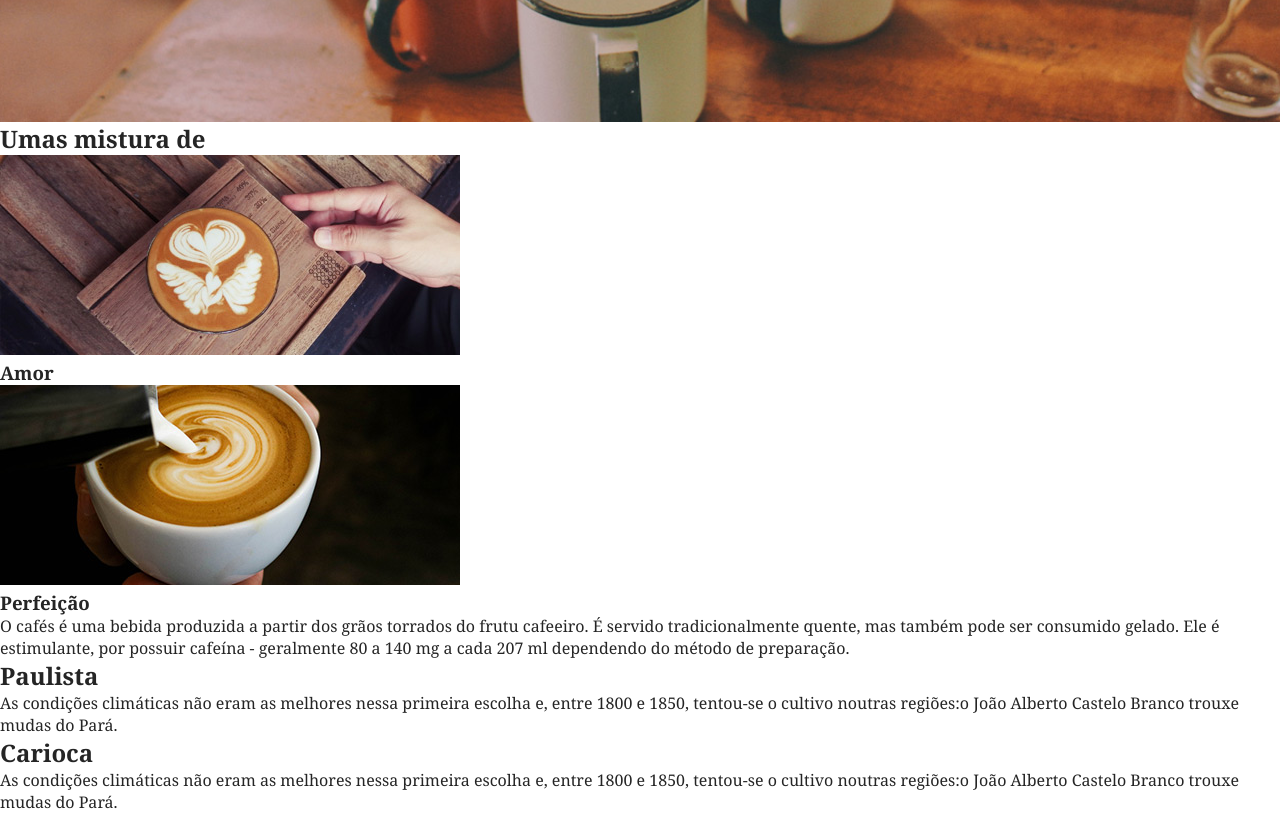
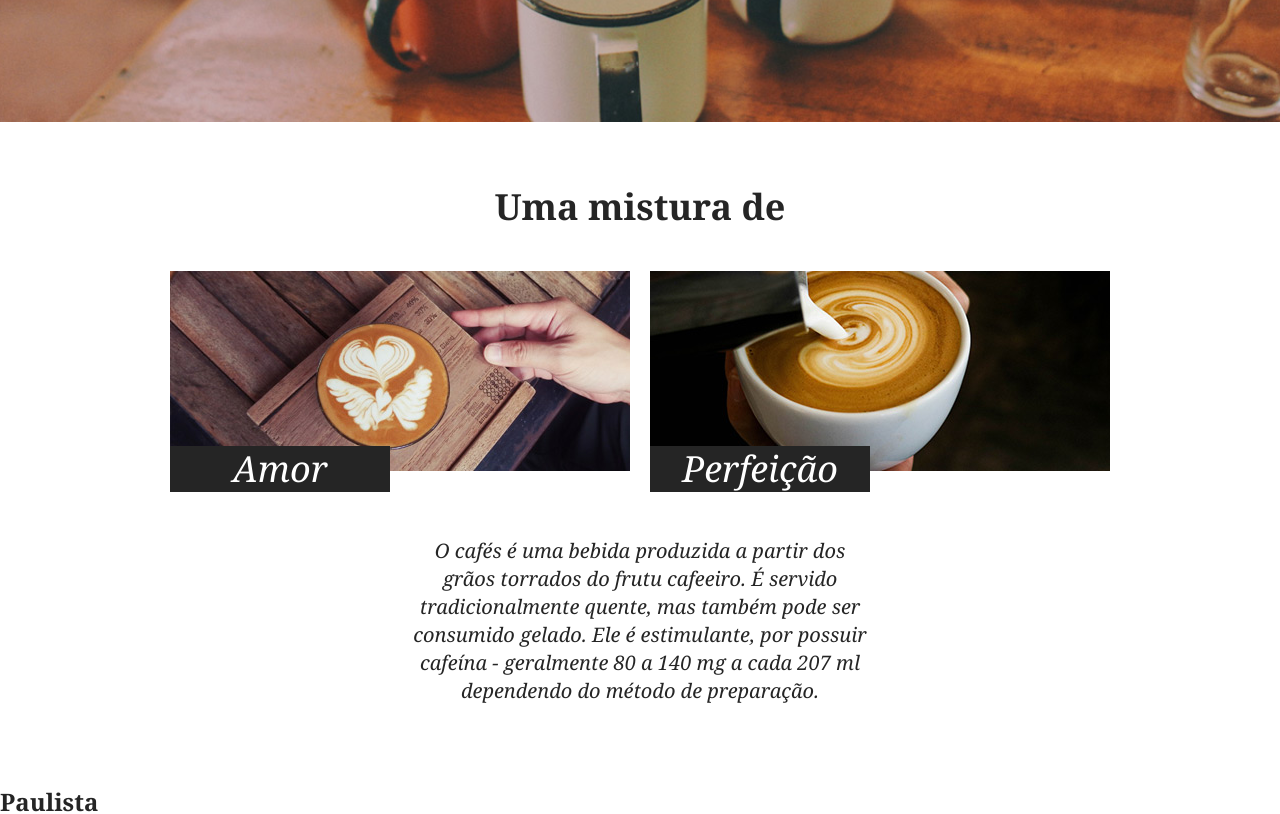
Before and after one commit to israelmteixeira1/Braf--Coffe, an Angular app in the folder brafe-css/: page / in a window 1280 px wide. Shown: the part 440-1254 px from the top of the page. Built offline with nearby package versions, Linux system fonts and the light colour scheme.

Commit message:
Adicionado css ao componente sobre do site

```diff
--- a/brafe-css/src/app/pages/brafe-css-puro/brafe-css-puro.component.css
+++ b/brafe-css/src/app/pages/brafe-css-puro/brafe-css-puro.component.css
@@ -75,3 +75,58 @@ body {
     font-style: italic;
     font-size: 1.125em;
 }
+
+.sobre {
+    padding: 60px 0;
+}
+
+.sobre-container {
+    max-width: 960px;
+    margin: 0 auto;
+}
+
+.sobre-container::after, .sobre-container::before {
+    content: '';
+    display: table;
+    clear: both;
+}
+
+.sobre h2 {
+    text-align: center;
+    font-size: 2.25em;
+    margin-bottom: 40px;
+}
+
+.sobre-item {
+    width: 460px;
+    float: left;
+    margin: 0 10px;
+}
+
+.sobre-item img {
+    display: block;
+    max-width: 100%;
+}
+
+.sobre-item h3 {
+    font-size: 2.25em;
+    background: #252525;
+    color: #fff;
+    width: 220px;
+    font-style: italic;
+    font-weight: normal;
+    text-align: center;
+    line-height: 1em;
+    padding: 5px 0;
+    position: relative;
+    top: -25px;
+}
+
+.sobre > p {
+    font-size: 1.25em;
+    line-height: 1.4;
+    font-style: italic;
+    text-align: center;
+    margin: 20px auto;
+    max-width: 460px;
+}
--- a/brafe-css/src/app/pages/brafe-css-puro/brafe-css-puro.component.html
+++ b/brafe-css/src/app/pages/brafe-css-puro/brafe-css-puro.component.html
@@ -18,14 +18,14 @@
         <p>Direto das fazendas de Minas Gerais</p>
     </main>
 
-    <section>
-        <h2>Umas mistura de</h2>
-        <div>
-            <div>
+    <section class="sobre">
+        <h2>Uma mistura de</h2>
+        <div class="sobre-container">
+            <div class="sobre-item">
                 <img src="assets/2-1-brafe-1-puro-html-1_arquivos/brafe-1-puro/img/cafe-1.jpg" alt="Cafe 1">
                 <h3>Amor</h3>
             </div>
-            <div>
+            <div class="sobre-item">
                 <img src="assets/2-1-brafe-1-puro-html-1_arquivos/brafe-1-puro/img/cafe-2.jpg" alt="Cafe 2">
                 <h3>Perfeição</h3>
             </div>
```
